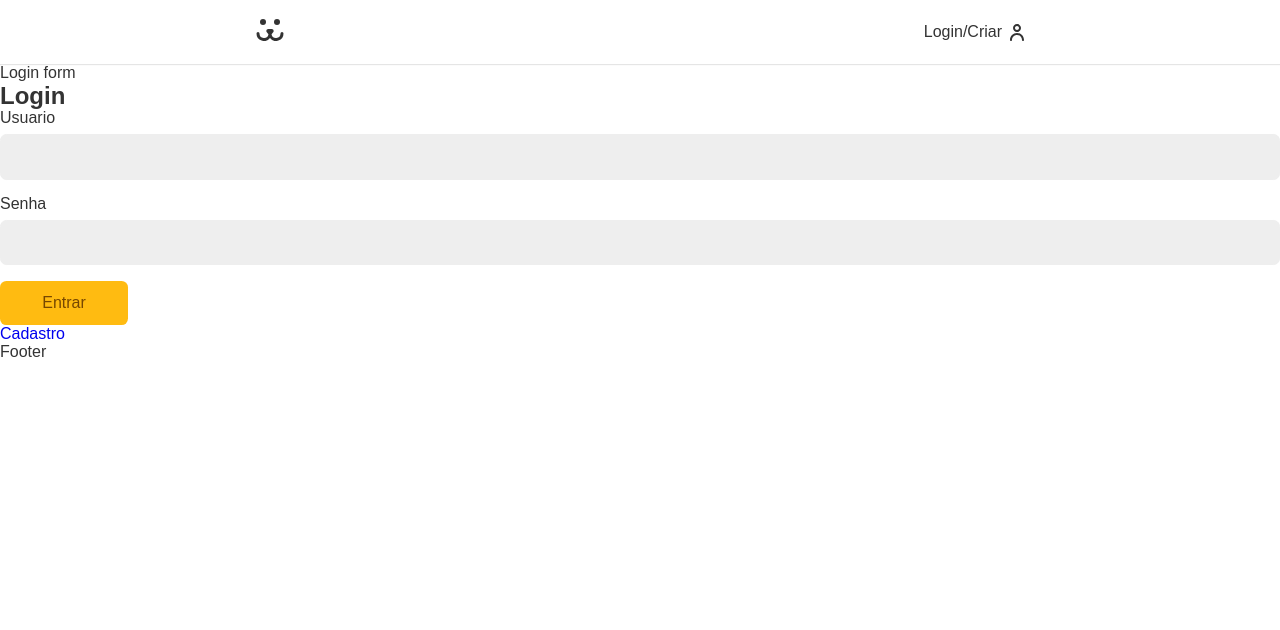
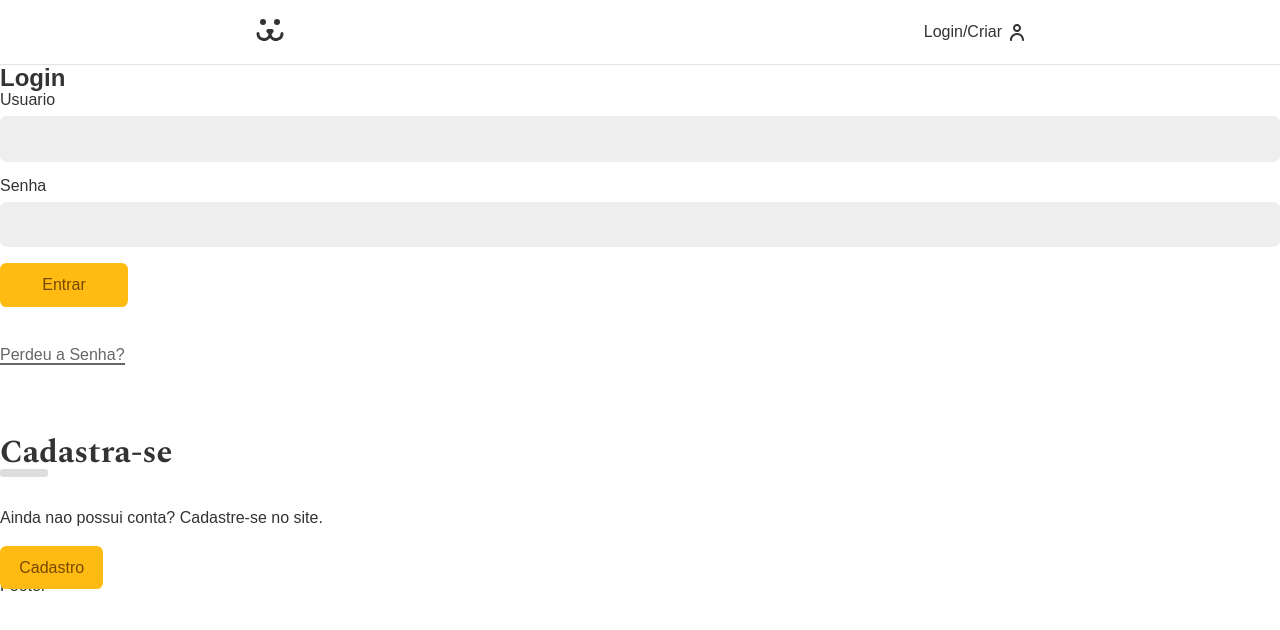
Before and after one commit to Aldo-1/dogs, a React (Create React App) app: page /login in a window 1280 px wide. Shown: the top 630 px of the page. Built offline with nearby package versions, Linux system fonts and the light colour scheme.

Commit message:
estilizando o form

```diff
--- a/src/App.css
+++ b/src/App.css
@@ -1,3 +1,5 @@
+@import url("https://fonts.googleapis.com/css2?family=Spectral:wght@700&display=swap");
+
 * {
   box-sizing: border-box;
 }
@@ -7,7 +9,7 @@ body {
   margin: 0px;
   color: #333;
   --type-first: Arial, sans-serif;
-  --type-second: "Spectral", Georgia;
+  --type-second: "Spectral", georgia;
   font-family: var(--type-first);
 }
 
@@ -27,6 +29,7 @@ li {
 }
 a {
   text-decoration: none;
+  color: #333;
 }
 img {
   display: block;
@@ -45,3 +48,35 @@ input {
   padding: 0 1rem;
   margin: 0 auto;
 }
+.title {
+  font-family: var(--type-second);
+  line-height: 1;
+  font-size: 3rem;
+  margin: 1rem 0;
+  position: relative;
+  z-index: 1;
+}
+.title::after {
+  content: "";
+  display: block;
+  width: 1.5rem;
+  height: 1.5rem;
+  background: #fb1;
+  position: absolute;
+  bottom: 5px;
+  left: -5px;
+  border-radius: 0.2rem;
+  z-index: -1;
+}
+.animeLeft {
+  opacity: 0;
+  transform: translate3d(-20px);
+  animation: animaLeft 0.3s forwards;
+}
+
+@keyframes animaLeft {
+  to {
+    opacity: 1;
+    transform: initial;
+  }
+}
--- /dev/null
+++ b/src/Components/Helper/Error.js
@@ -0,0 +1,8 @@
+import React from "react";
+
+function Error({ error }) {
+  if (!error) return null;
+  return <p style={{ color: "#f31", margin: "1rem 0" }}>{error}</p>;
+}
+
+export default Error;
--- a/src/Components/Login/LoginForm.js
+++ b/src/Components/Login/LoginForm.js
@@ -4,7 +4,9 @@ import { Link } from "react-router-dom";
 import Input from "../Forms/Input";
 import Button from "../Forms/Button";
 import useForm from "../../Hooks/useForm";
-
+import Error from "../Helper/Error";
+import styles from "./LoginForm.module.css";
+import stylesBtn from "../Forms/Button.module.css";
 import { UserContext } from "../../UserContext";
 
 function LoginForm() {
@@ -20,10 +22,9 @@ function LoginForm() {
     }
   }
   return (
-    <section>
-      Login form
-      <h1>Login</h1>
-      <form action="" onSubmit={handleSubmit}>
+    <section className="animeLeft">
+      <h1 className="tilte">Login</h1>
+      <form className={styles.form} action="" onSubmit={handleSubmit}>
         <Input label="Usuario" type="text" name="username" {...username} />
         <Input label="Senha" type="password" name="password" {...password} />
         {loading ? (
@@ -31,10 +32,18 @@ function LoginForm() {
         ) : (
           <Button>Entrar</Button>
         )}
-
-        {error && <p>{error}</p>}
+        <Error error={error} />
       </form>
-      <Link to="criar">Cadastro</Link>
+      <Link className={styles.perdeu} to="/login/perdeu">
+        Perdeu a Senha?
+      </Link>
+      <div className={styles.cadastro}>
+        <h2 className={styles.subtitle}>Cadastra-se</h2>
+        <p>Ainda nao possui conta? Cadastre-se no site.</p>
+        <Link className={stylesBtn.button} to="/login/criar">
+          Cadastro
+        </Link>
+      </div>
     </section>
   );
 }
--- /dev/null
+++ b/src/Components/Login/LoginForm.module.css
@@ -0,0 +1,41 @@
+.form {
+  margin-bottom: 2rem;
+}
+
+.perdeu {
+  display: inline-block;
+  color: #666;
+  padding: 0.5rem 0;
+  line-height: 1;
+}
+
+.perdeu::after {
+  content: "";
+  height: 2px;
+  width: 100%;
+  background-color: currentColor;
+  display: block;
+}
+
+.cadastro {
+  margin-top: 4rem;
+}
+.cadastro p {
+  margin-top: 2rem;
+  margin-bottom: 2rem;
+}
+
+.subtitle {
+  font-family: var(--type-second);
+  line-height: 1;
+  font-size: 2rem;
+}
+
+.subtitle::after {
+  content: "";
+  display: block;
+  background-color: #ddd;
+  height: 0.5rem;
+  width: 3rem;
+  border-radius: 0.2rem;
+}
```
